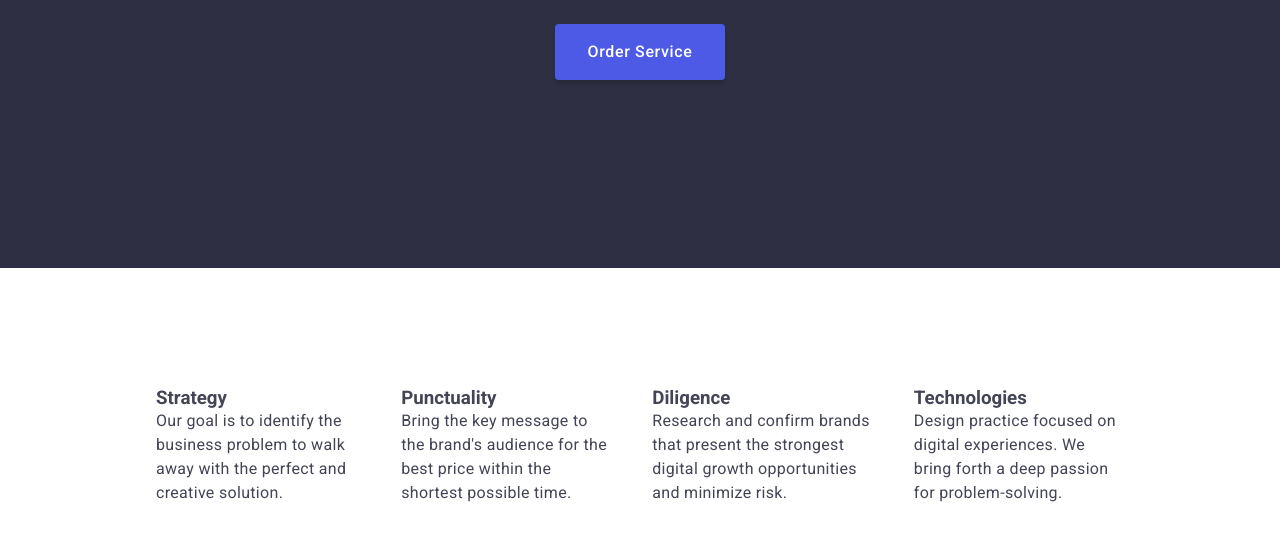
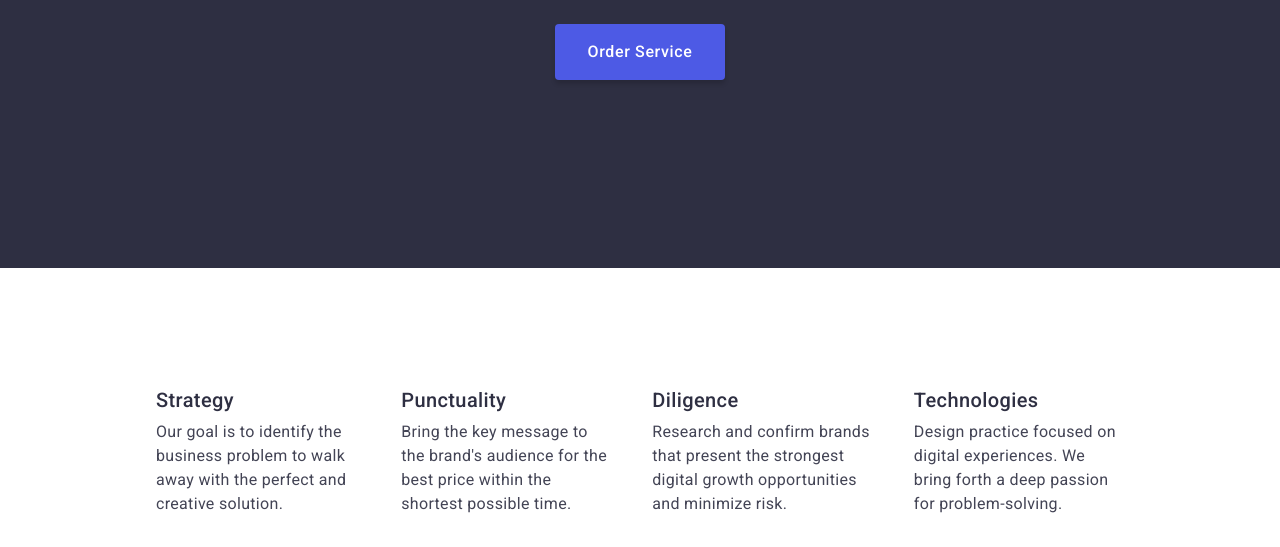
Before and after one commit to FedotovMS/neoversity-markup-hw03, a plain HTML site: page index.html in a window 1280 px wide. Shown: the part 405-952 px from the top of the page. Drawn offline with nearby package versions, Linux system fonts and the light colour scheme.

Commit message:
markup 3 done

```diff
--- a/css/styles.css
+++ b/css/styles.css
@@ -34,6 +34,16 @@ h2 {
   letter-spacing: 0.72px;
   text-transform: capitalize;
 }
+
+h3 {
+  font-size: 20px;
+  font-weight: 500;
+  line-height: calc(24 / 20);
+  letter-spacing: 0.4px;
+  color: var(--primary-color);
+  margin-bottom: 8px;
+}
+
 ul,
 p {
   margin: 0;
```
